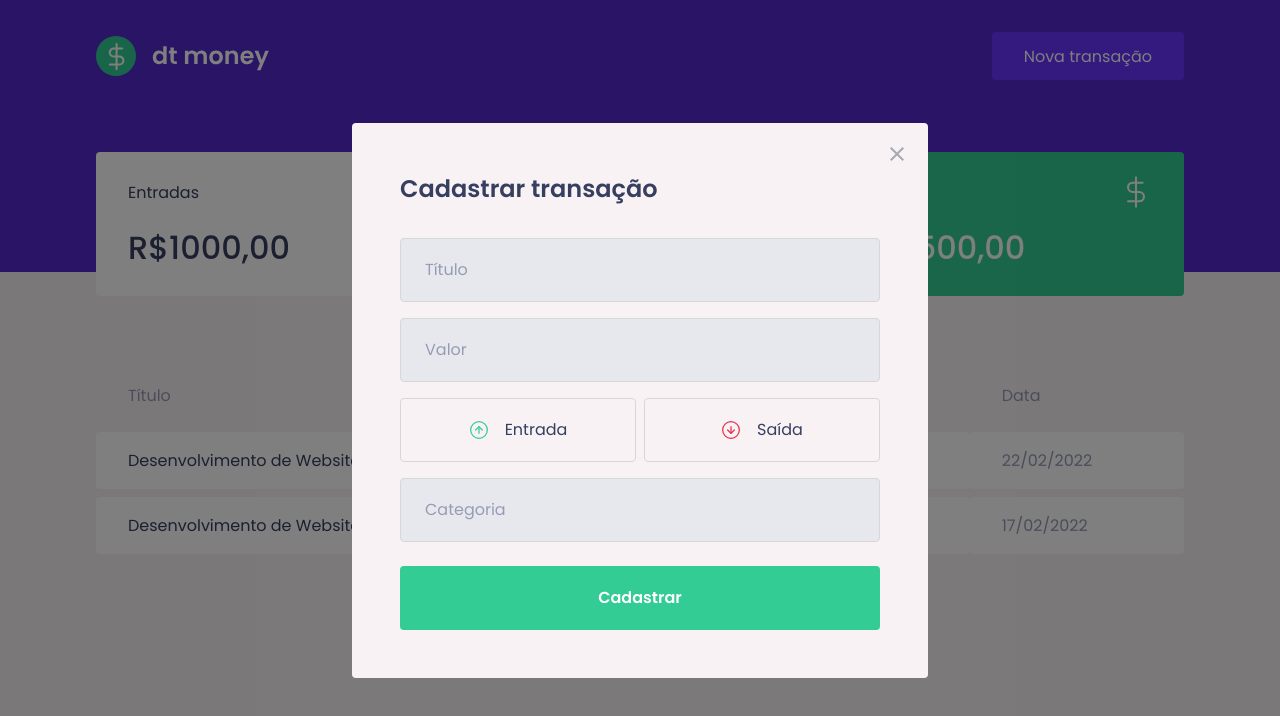
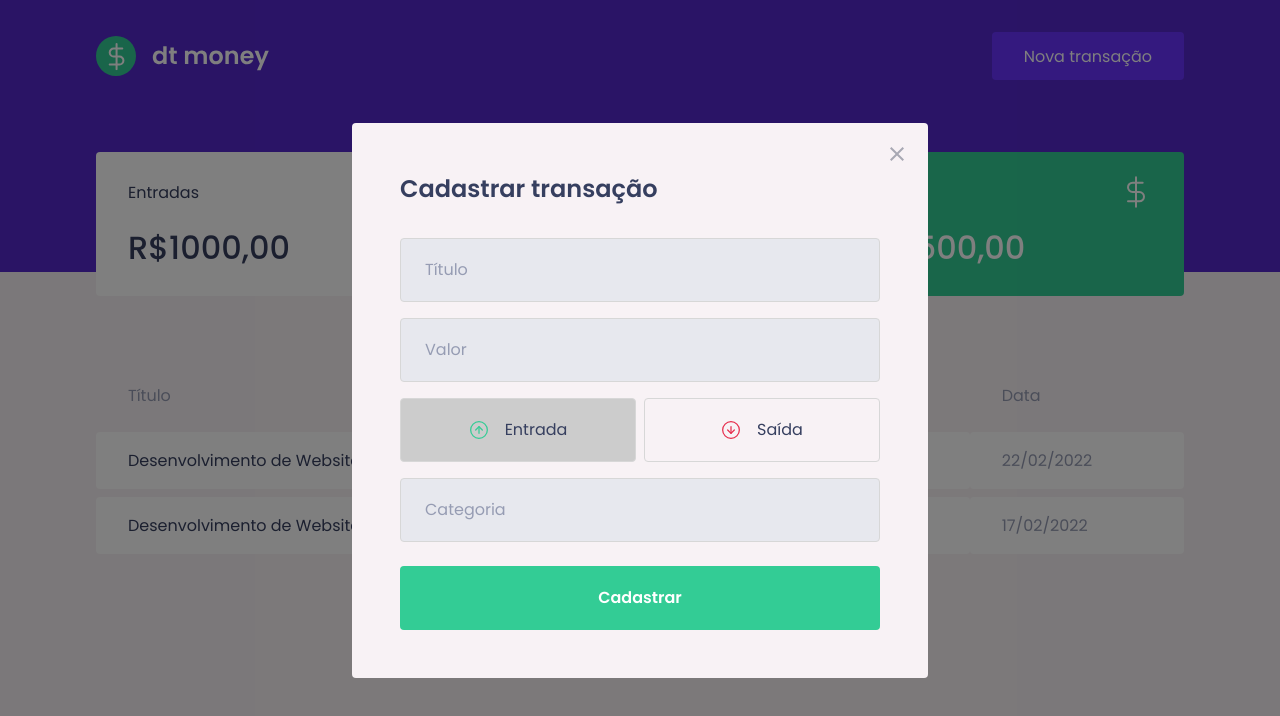
Before and after one commit to Tava1/dtmoney, a React (Create React App) app: page / in a window 1280 px wide. Both pictures are taken after a click on the button "Nova transação". Shown: the top 716 px of the page. Built offline with nearby package versions, Linux system fonts and the light colour scheme; no server answers; what miragejs would draw is missing.

Commit message:
Modal & Forms - Styled-components and props"

```diff
--- a/src/components/NewTransactionModal/index.tsx
+++ b/src/components/NewTransactionModal/index.tsx
@@ -3,7 +3,8 @@
 import outcomeImg from '../../assets/outcome.svg';
 import closeImg from '../../assets/close.svg';
 
-import { Container, TransactionTypeContainer } from './styles';
+import { Container, RadioBox, TransactionTypeContainer } from './styles';
+import { useState } from 'react';
 
 interface NewTransactionModalProps {
   isOpen: boolean;
@@ -11,6 +12,9 @@
 }
 
 export function NewTransactionModal({ isOpen, onRequestClose }: NewTransactionModalProps) {
+
+  const [type, setType] = useState('deposit');
+
   return (
     <Modal
       isOpen={isOpen}
@@ -34,19 +38,23 @@
         />
 
         <TransactionTypeContainer>
-          <button
+          <RadioBox
             type='button'
+            onClick={() => { setType('deposit') }}
+            isActive={type === 'deposit'}
           >
             <img src={incomeImg} alt="Entrada" />
             <span>Entrada</span>
-          </button>
+          </RadioBox>
 
-          <button
+          <RadioBox
             type='button'
+            onClick={() => { setType('withdraw') }}
+            isActive={type === 'withdraw'}
           >
             <img src={outcomeImg} alt="Saída" />
             <span>Saída</span>
-          </button>
+          </RadioBox>
         </TransactionTypeContainer>
 
         <input
--- a/src/components/NewTransactionModal/styles.ts
+++ b/src/components/NewTransactionModal/styles.ts
@@ -55,13 +55,18 @@
   display: grid;
   grid-template-columns: 1fr 1fr;
   gap: 0.5rem;
+`;
 
-  button {
+interface RadioBoxProps {
+  isActive: boolean;
+}
+
+export const RadioBox = styled.button<RadioBoxProps>`
     height: 4rem;
     border: 1px solid #d7d7d7;
     border-radius: 0.25rem;
 
-    background: transparent;
+    background: ${(props) => props.isActive ? '#ccc' : 'transparent'};
 
     display: flex;
     align-items: center;
@@ -84,5 +89,4 @@
       font-size: 1rem;
       color: var(--text-title);
     }
-  }
-`;
+`
```
